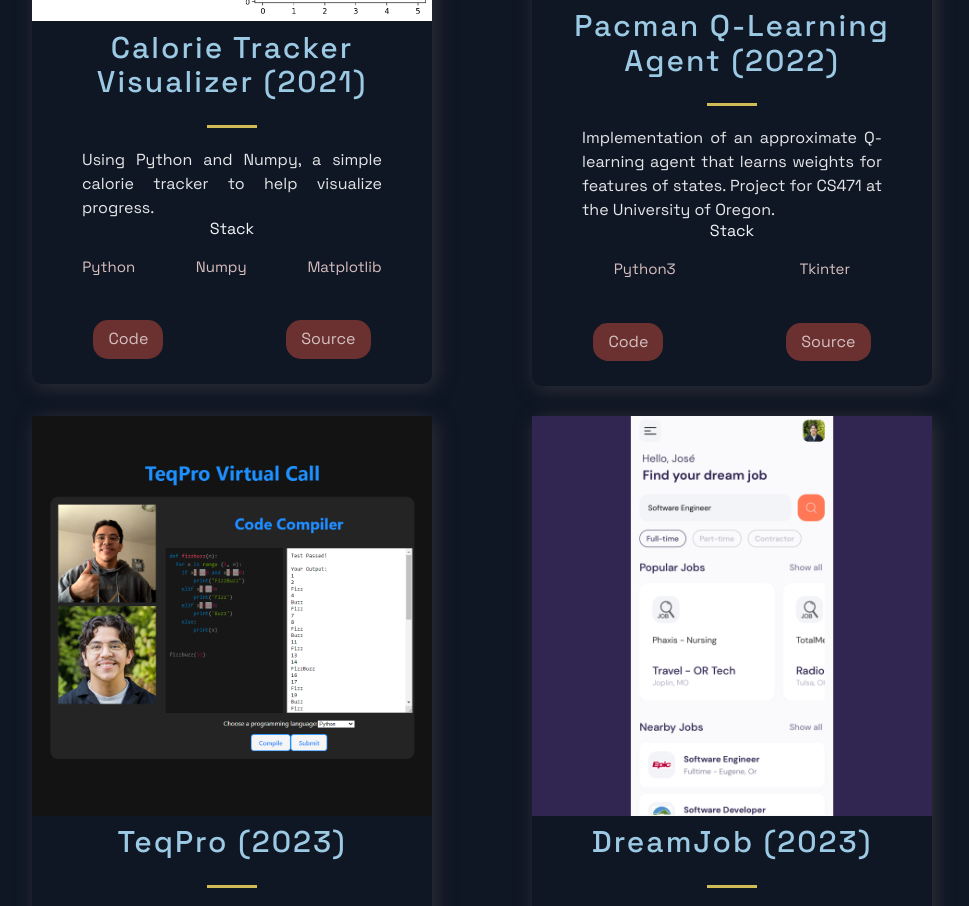
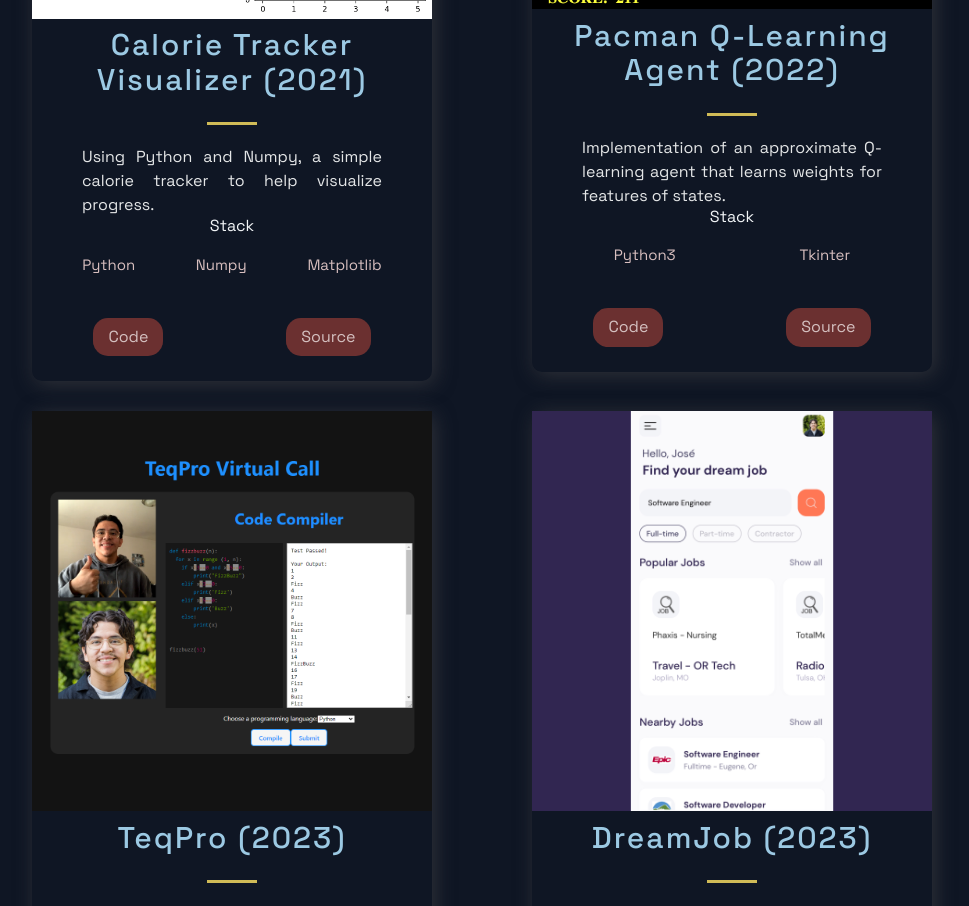
Before and after one commit to joserenter1a/portfolio, a Next.js app: page / in a window 1280 px wide. Shown: the part 1180-2086 px from the top of the page, without its empty margins (158-1127 px from the left). Built offline with nearby package versions, Linux system fonts and the light colour scheme.

Commit message:
Update constants.js

```diff
--- a/src/constants/constants.js
+++ b/src/constants/constants.js
@@ -10,7 +10,7 @@
   },
   {
     title: 'Pacman Q-Learning Agent (2022)',
-    description:"Implementation of an approximate Q-learning agent that learns weights for features of states. Project for CS471 at the University of Oregon. ",
+    description:"Implementation of an approximate Q-learning agent that learns weights for features of states. ",
     image: 'images/2.png',
     tags: ['Python3', 'Tkinter'],
     source: 'https://github.com/joserenter1a/CS471-Work/tree/main/reinforcement',
```
